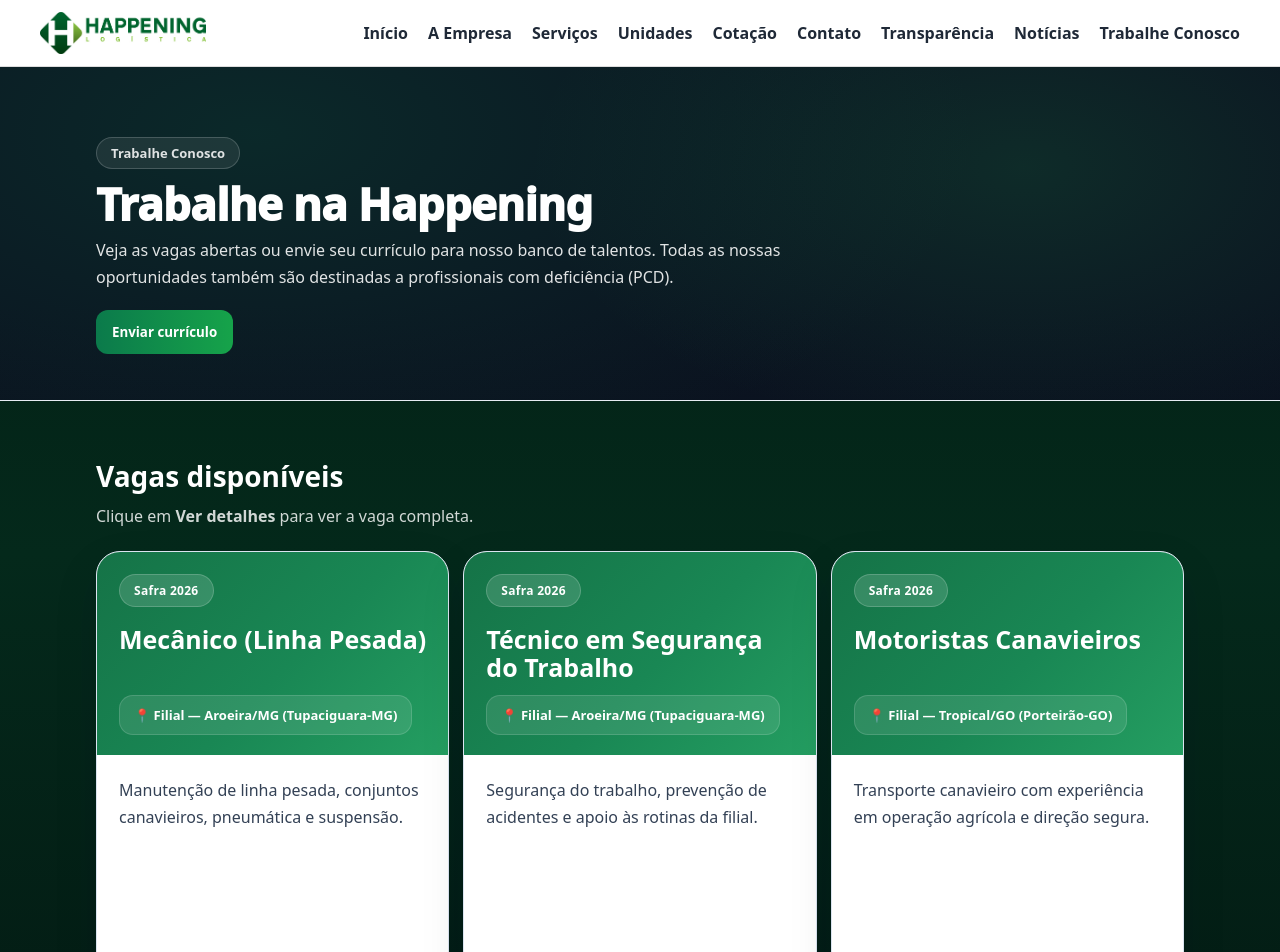
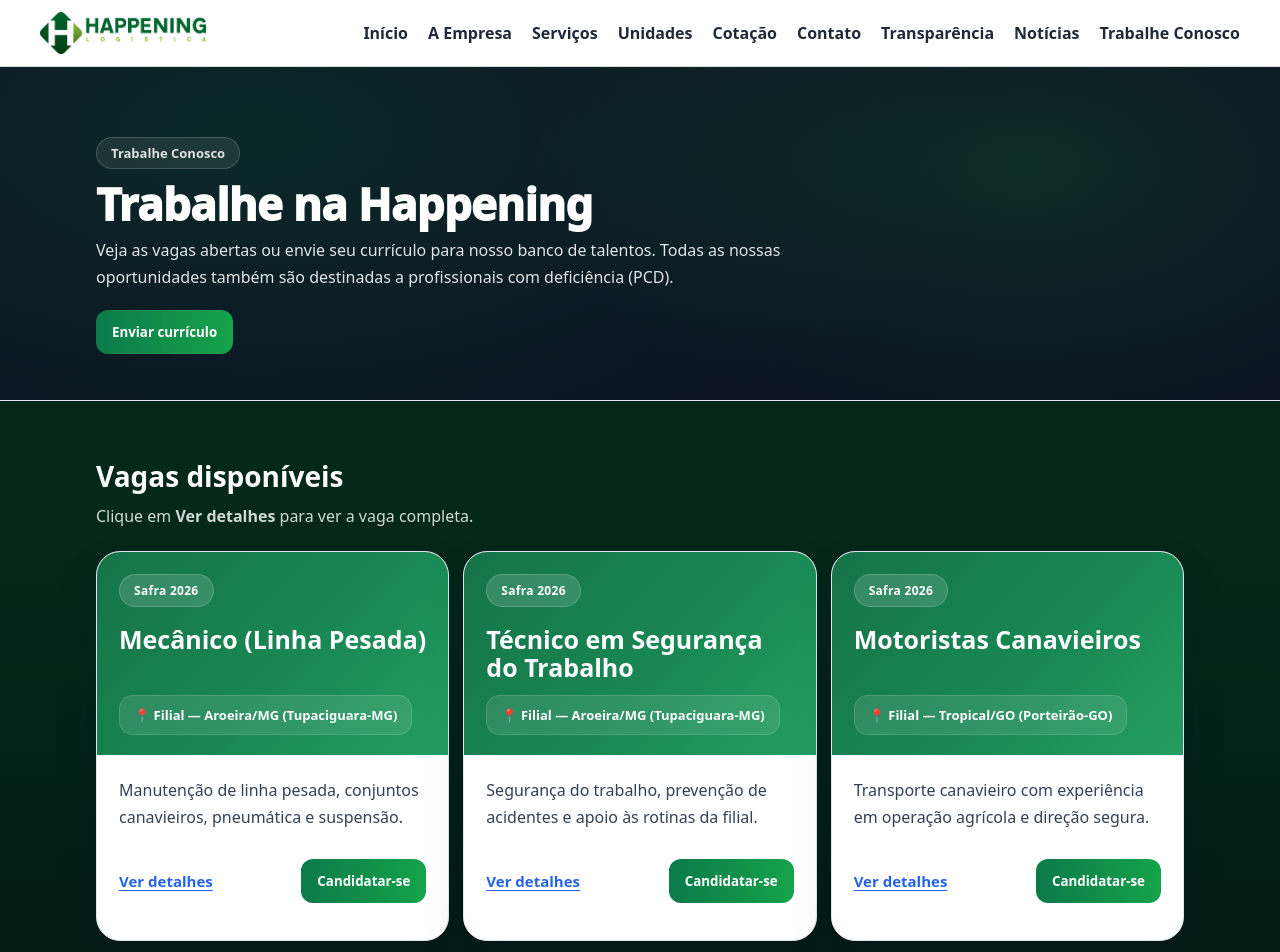
Before and after one commit to happeningti/site-happening, a Next.js app: page /trabalhe-conosco in a window 1280 px wide. Shown: the top 952 px of the page. Built offline with nearby package versions, Linux system fonts and the light colour scheme.

Commit message:
atualização layout

```diff
--- a/app/api/curriculo/route.ts
+++ b/app/api/curriculo/route.ts
@@ -117,9 +117,9 @@
     return "Filial Santa Juliana/MG";
   }
 
-  if (text.includes("tropical")) {
-    return "Filial Tropical/GO";
-  }
+  if (text.includes("tropical") || text.includes("porteirao")) {
+  return "Filial Tropical/GO";
+}
 
   if (text.includes("sao paulo")) {
     return "Filial São Paulo/SP";
--- a/app/trabalhe-conosco/page.tsx
+++ b/app/trabalhe-conosco/page.tsx
@@ -423,7 +423,7 @@
                     display: "flex",
                     flexDirection: "column",
                     height: "100%",
-                    minHeight: 500,
+                    minHeight: 390,
                     background: "#ffffff",
                   }}
                 >
@@ -501,6 +501,7 @@
                       flexDirection: "column",
                       flex: 1,
                       color: "#0f172a",
+                      gap: 14,
                     }}
                   >
                     <p
@@ -508,7 +509,7 @@
                         margin: 0,
                         color: "#334155",
                         lineHeight: 1.7,
-                        minHeight: 92,
+                        minHeight: 64,
                       }}
                     >
                       {v.resumo}
@@ -516,11 +517,12 @@
 
                     <div
                       style={{
-                        marginTop: "auto",
                         display: "flex",
-                        gap: 10,
+                        alignItems: "center",
+                        justifyContent: "space-between",
+                        gap: 12,
                         flexWrap: "wrap",
-                        paddingTop: 20,
+                        marginTop: 4,
                       }}
                     >
                       <button
@@ -528,14 +530,20 @@
                         onClick={() => abrirDetalhesVaga(v)}
                         style={{
                           border: "none",
-                          background: "linear-gradient(135deg, #0d6efd 0%, #2563eb 100%)",
-                          color: "#fff",
+                          background: "transparent",
+                          color: "#2563eb",
                           fontWeight: 800,
-                          fontSize: 16,
-                          borderRadius: 14,
-                          padding: "14px 22px",
+                          fontSize: 15,
+                          padding: 0,
                           cursor: "pointer",
-                          boxShadow: "0 10px 25px rgba(37, 99, 235, 0.28)",
+                          textDecoration: "underline",
+                          textUnderlineOffset: "3px",
+                        }}
+                        onMouseEnter={(e) => {
+                          e.currentTarget.style.color = "#1d4ed8";
+                        }}
+                        onMouseLeave={(e) => {
+                          e.currentTarget.style.color = "#2563eb";
                         }}
                       >
                         Ver detalhes
@@ -622,7 +630,16 @@
                     </div>
                   ) : null}
 
-                  <h2 style={{ margin: 0, fontSize: 32, lineHeight: 1.1 }}>
+                  <h2
+                    style={{
+                      margin: 0,
+                      fontSize: 32,
+                      lineHeight: 1.1,
+                      color: "#ffffff",
+                      fontWeight: 800,
+                      textShadow: "0 1px 2px rgba(0,0,0,0.12)",
+                    }}
+                  >
                     {vagaDetalhe.titulo}
                   </h2>
 
```
